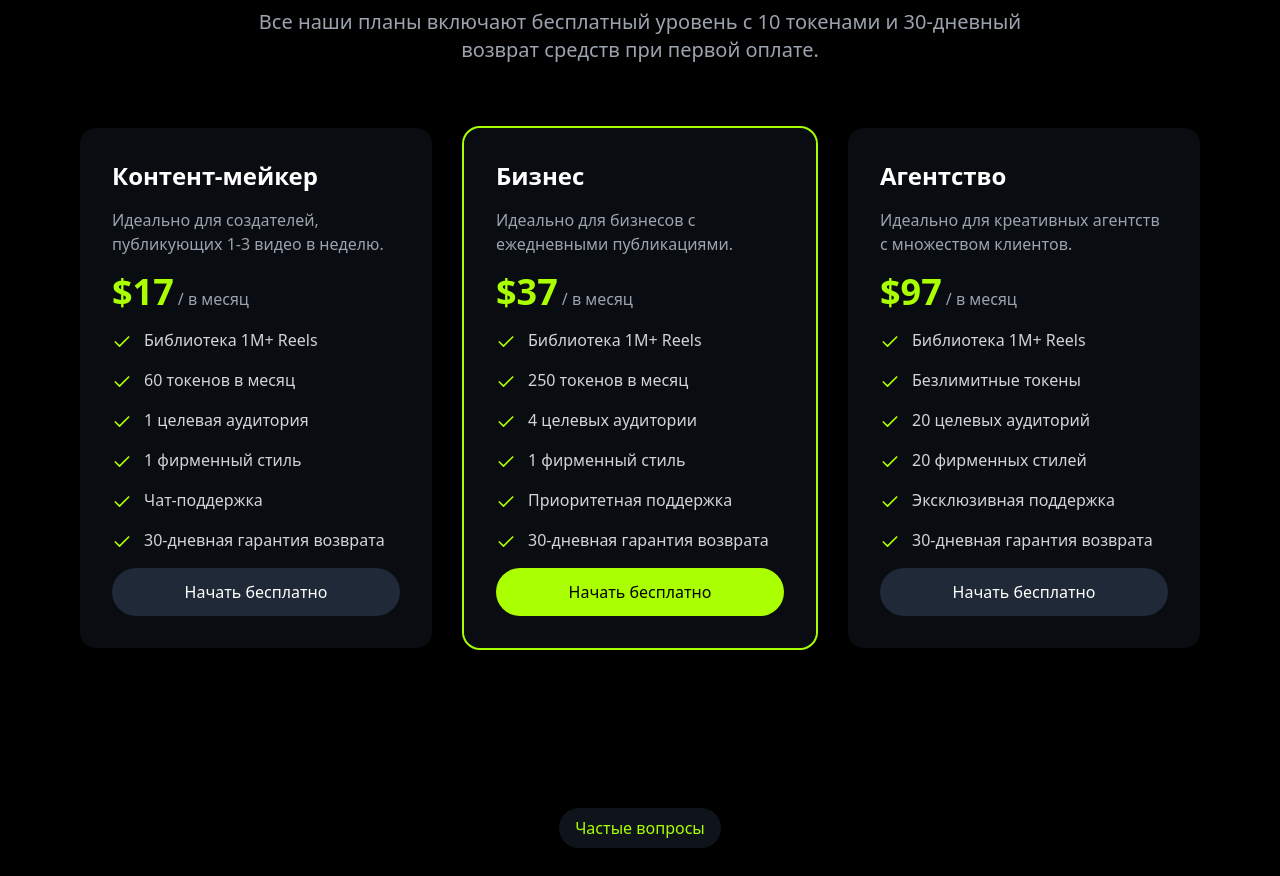
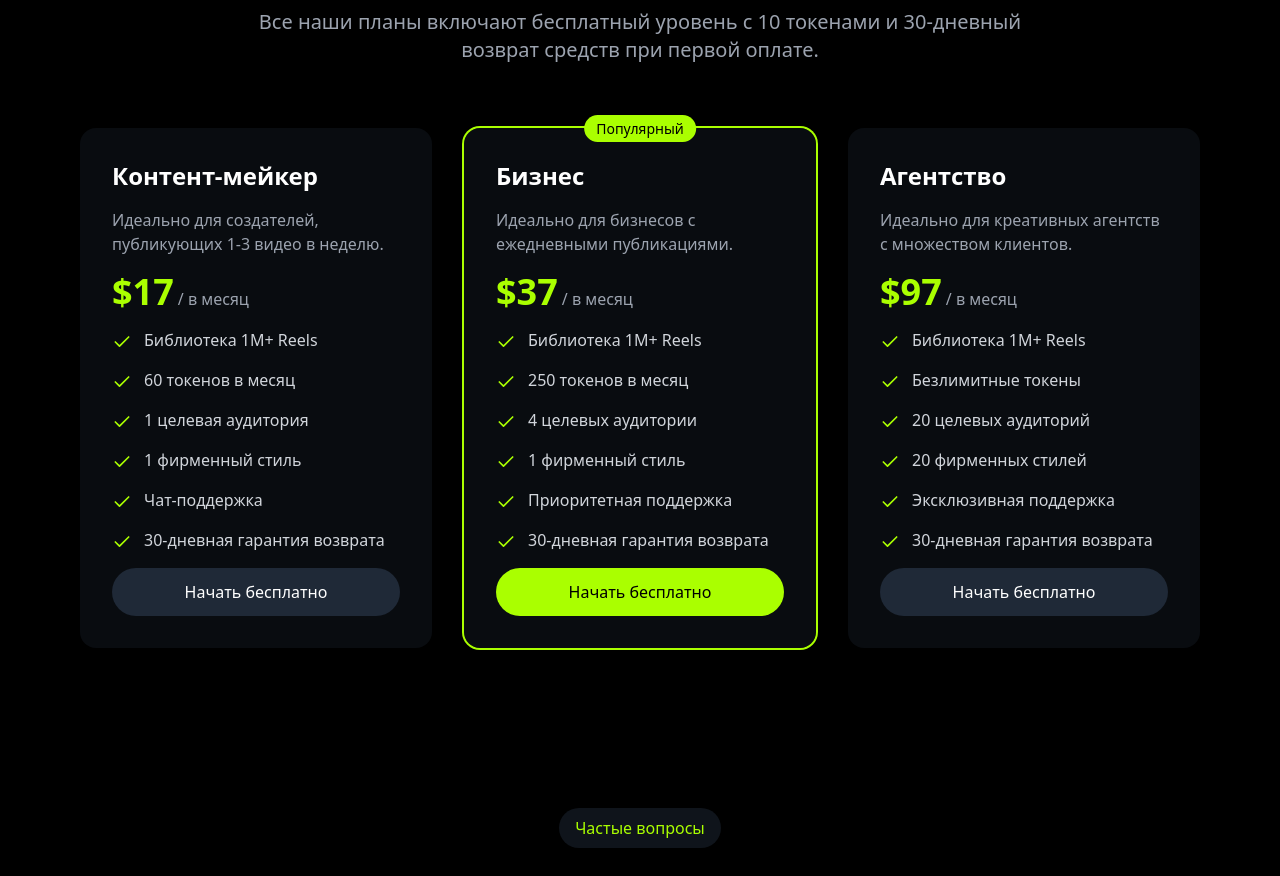
Before and after one commit to hotwellkz/trendhook, a React (Vite) app: page / in a window 1280 px wide. Shown: the part 7441-8317 px from the top of the page. Built offline with nearby package versions, Linux system fonts and the light colour scheme; no server answers.

Commit message:
Update PricingSection.tsx

```diff
--- a/src/components/PricingSection.tsx
+++ b/src/components/PricingSection.tsx
@@ -98,14 +98,21 @@ export function PricingSection() {
             key={plan.title}
             onMouseEnter={() => setHoveredPlan(plan.priceId)}
             onMouseLeave={() => setHoveredPlan(null)}
-            className={`bg-gray-800/30 rounded-2xl p-8 transition-all duration-200 ${
+            className={`bg-gray-800/30 rounded-2xl p-8 transition-all duration-200 relative ${
               plan.isPopular ? 'ring-2 ring-[#AAFF00]' : ''
             } ${
-              hoveredPlan === plan.priceId
+              hoveredPlan === plan.priceId && !plan.isPopular
                 ? 'ring-2 ring-[#AAFF00] transform scale-[1.02]'
                 : ''
             }`}
           >
+            {plan.isPopular && (
+              <div className="absolute -top-3 left-1/2 transform -translate-x-1/2">
+                <span className="bg-[#AAFF00] text-black text-sm font-medium px-3 py-1 rounded-full">
+                  Популярный
+                </span>
+              </div>
+            )}
             <div className="space-y-4">
               <h3 className="text-2xl font-bold">{plan.title}</h3>
               <p className="text-gray-400">{plan.description}</p>
```
